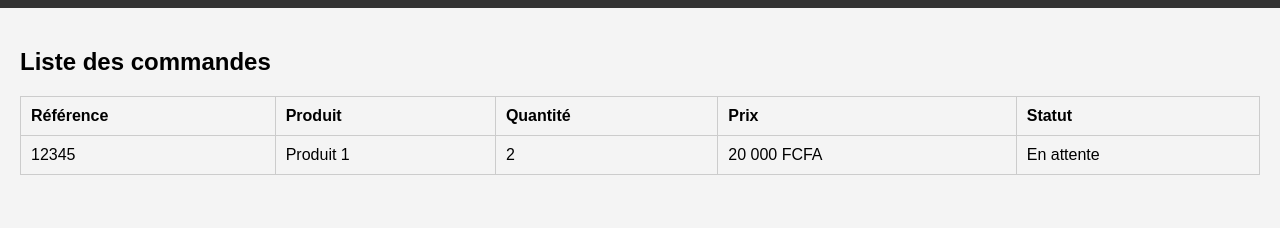
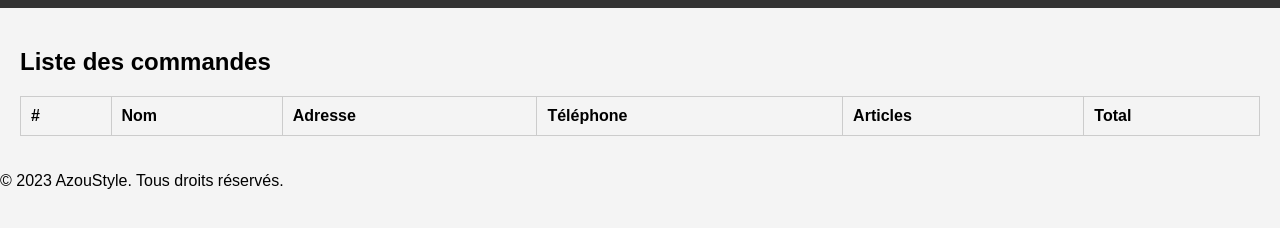
Before and after one commit to Meisseck/azoustyle, a plain HTML site: page admin.html in a window 1280 px wide. Shown: the part 110-338 px from the top of the page. Drawn offline with Linux system fonts and the light colour scheme.

Commit message:
Update admin.html

```diff
--- a/admin.html
+++ b/admin.html
@@ -1,11 +1,11 @@
-
 <!DOCTYPE html>
-<html lang="en">
+<html lang="fr">
 <head>
     <meta charset="UTF-8">
     <meta name="viewport" content="width=device-width, initial-scale=1.0">
     <title>AzouStyle - Admin</title>
     <link rel="stylesheet" href="styles.css">
+    <script src="admin.js" defer></script>
 </head>
 <body>
     <header>
@@ -16,24 +16,26 @@
             <a href="admin.html">Admin</a>
         </nav>
     </header>
+
     <main>
         <h2>Liste des commandes</h2>
         <table>
-            <tr>
-                <th>Référence</th>
-                <th>Produit</th>
-                <th>Quantité</th>
-                <th>Prix</th>
-                <th>Statut</th>
-            </tr>
-            <tr>
-                <td>12345</td>
-                <td>Produit 1</td>
-                <td>2</td>
-                <td>20 000 FCFA</td>
-                <td>En attente</td>
-            </tr>
+            <thead>
+                <tr>
+                    <th>#</th>
+                    <th>Nom</th>
+                    <th>Adresse</th>
+                    <th>Téléphone</th>
+                    <th>Articles</th>
+                    <th>Total</th>
+                </tr>
+            </thead>
+            <tbody id="orders-container"></tbody>
         </table>
     </main>
+
+    <footer>
+        <p>&copy; 2023 AzouStyle. Tous droits réservés.</p>
+    </footer>
 </body>
 </html>
```
